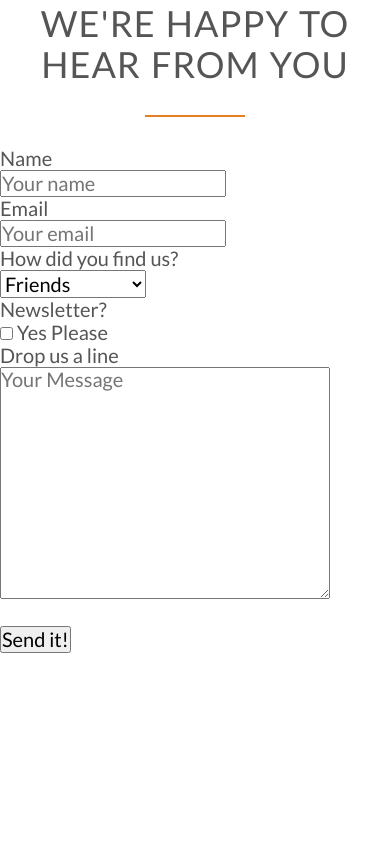
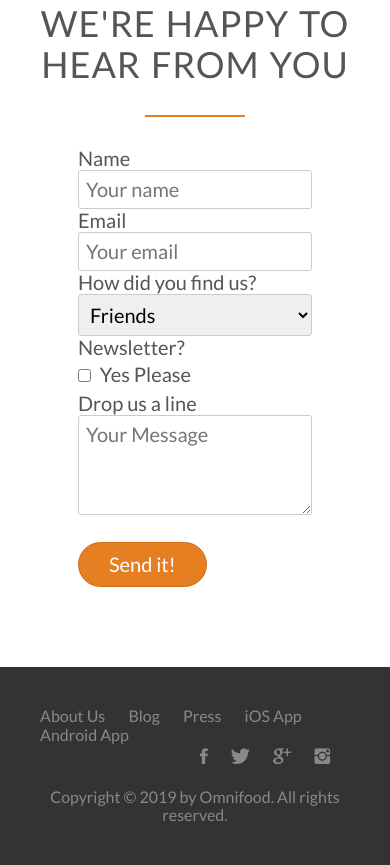
Before and after one commit to AaronPowell96/FoodWebsite-CSS, a plain HTML site: page index.html in a window 390 px wide. Shown: the part 8339-9204 px from the top of the page. Before the commit the page ends 9072 px from the top, so only its background shows below. Drawn offline with nearby package versions, Linux system fonts and the light colour scheme.

```diff
--- a/index.html
+++ b/index.html
@@ -424,6 +424,49 @@
       </form>
     </div>
   </section>
+
+  <footer>
+    <div class="row">
+      <div class="col span-1-of-2">
+        <ul class="footer-nav">
+          <li>
+            <a href="#">About Us</a>
+            <a href="#">Blog</a>
+            <a href="#">Press</a>
+            <a href="#">iOS App</a>
+            <a href="#">Android App</a>
+          </li>
+        </ul>
+      </div>
+      <div class="col span-1-of-2">
+        <ul class="social-links">
+          <li>
+            <a href="#">
+              <i class="ion-social-facebook"></i>
+            </a>
+          </li>
+          <li>
+            <a href="#">
+              <i class="ion-social-twitter"></i>
+            </a>
+          </li>
+          <li>
+            <a href="#">
+              <i class="ion-social-googleplus"></i>
+            </a>
+          </li>
+          <li>
+            <a href="#">
+              <i class="ion-social-instagram"></i>
+            </a>
+          </li>
+        </ul>
+      </div>
+    </div>
+    <div class="row">
+      <p>Copyright &copy; 2019 by Omnifood. All rights reserved.</p>
+    </div>
+  </footer>
 </body>
 
 </html>
--- a/resources/css/style.css
+++ b/resources/css/style.css
@@ -112,7 +112,8 @@ h2:after{
 }
 /* -----BUTTONS-----*/
 .btn:link,
-.btn:visited {
+.btn:visited,
+input[type=submit] {
   display: inline-block;
   padding: 10px 30px;
   font-weight: 300;
@@ -121,7 +122,8 @@ h2:after{
   transition: background-color 0.2s, border 0.2s, color 0.2s;
 }
 .btn-full:link,
-.btn-full:visited{
+.btn-full:visited,
+input[type=submit]{
   background-color: #e67e22;
   border: 1px solid #e67e22;
   color: #fff;
@@ -133,11 +135,15 @@ h2:after{
   color: #e67e22;
 }
 .btn:hover,
-.btn:active{
-  background-color: #cf6d17;
+.btn:active,
+input[type=submit]:hover,
+input[type=submit]:active{
+background-color: #cf6d17;
+cursor: pointer;
 }
 .btn-full:hover,
-.btn-full:active{
+.btn-full:active,
+input[type=submit]{
   border: 1px solid #cf6d17;
 }
 .btn-ghost:hover,
@@ -370,7 +376,7 @@ cite img{
   font-weight: 300;
 }
 .plan-price-meal{
-font-size: 80%;
+  font-size: 80%;
 }
 .plan-box ul{
   list-style: none;
@@ -378,3 +384,107 @@ font-size: 80%;
 .plan-box ul li{
   padding: 5px 0;
 }
+
+/*------------------------------------------------*/
+/*Plans*/
+/*------------------------------------------------*/
+.contact-form{
+  width: 60%;
+  margin: 0 auto;
+
+}
+input[type=text],
+input[type=email],
+select,
+textarea{
+  width: 100%;
+  padding: 7px;
+  border-radius: 3px;
+  border: 1px solid #ccc;
+}
+
+textarea{
+  height: 100px;
+}
+input[type=checkbox]{
+  margin: 10px 5px 10px 0px;
+}
+
+*:focus{
+  outline: none;
+}
+
+/*------------------------------------------------*/
+/*Footer*/
+/*------------------------------------------------*/
+
+footer{
+  background-color: #333;
+  padding: 40px;
+  font-size: 80%;
+}
+.footer-nav{
+  list-style: none;
+  float:left
+}
+.social-links{
+  list-style: none;
+  float: right;
+}
+
+.footer-nav ul li a:link{
+  margin-right: 10px;
+}
+
+.footer-nav li,
+.social-links li{
+  display: inline-block;
+}
+.footer-nav li a:link,
+.footer-nav li a:visited,
+.social-links li a:link,
+.social-links li a:visited{
+  text-decoration: none;
+  margin-right: 20px;
+  border: 0;
+  color: #888;
+  transition: color 0.2s;
+}
+.social-links li:last-child{
+  margin-right: 0;
+}
+.footer-nav li a:hover,
+.footer-nav li a:active,
+.social-links li a:hover,
+.social-links li a:active{
+  color: #eee;
+}
+.social-links li a:link,
+.social-links li a:visited{
+font-size: 130%;
+}
+.ion-social-facebook,
+.ion-social-twitter,
+.ion-social-instagram,
+.ion-social-googleplus{
+  transition: color 0.2s;
+}
+
+.ion-social-facebook:hover{
+  color: #3b5996
+}
+.ion-social-twitter:hover{
+  color: #00aced
+}
+.ion-social-googleplus:hover{
+  color: #dd4b39
+}
+.ion-social-instagram:hover{
+  color: #517fa4
+}
+
+footer p{
+  color: #888;
+  text-align: center;
+  margin-top: 20px;
+}
```
Also changed, not shown: resources/css/queries.css (added, +13 -0 lines).
